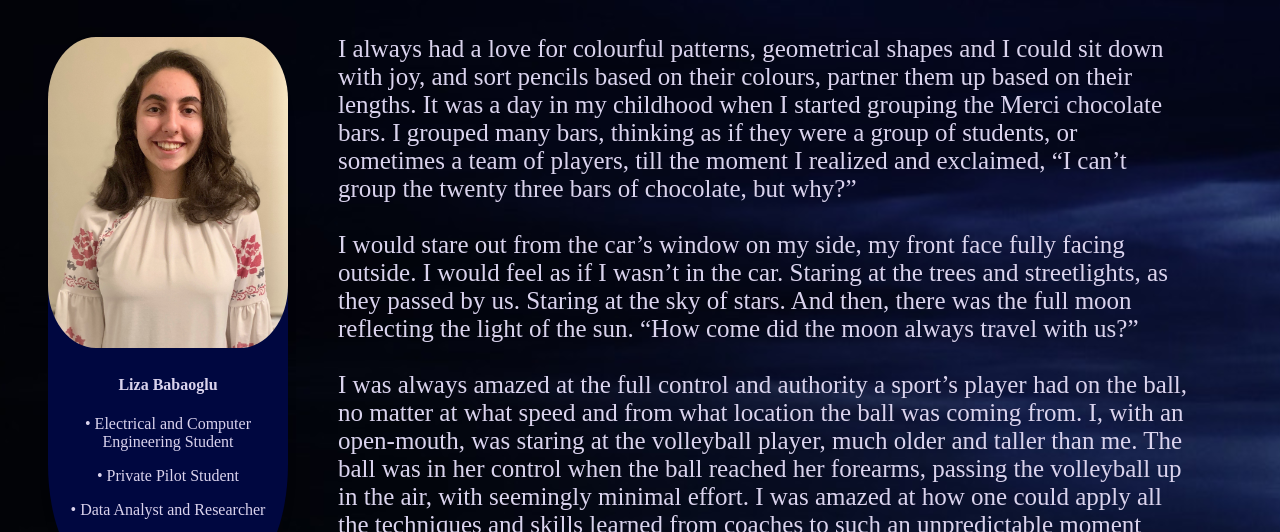
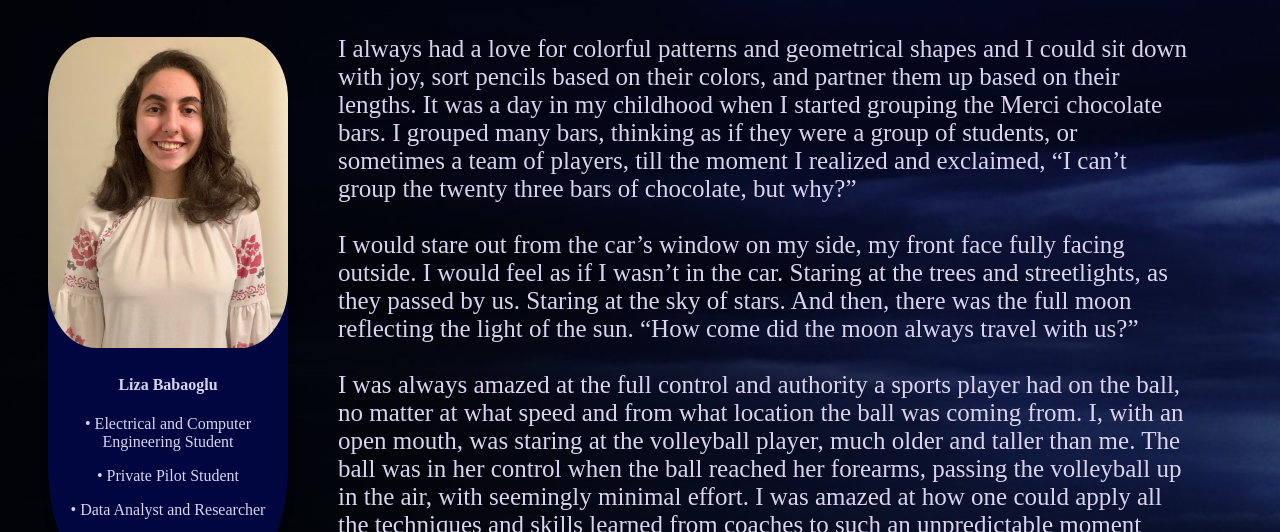
Before and after one commit to liza-babaoglu/Personal_Website, a plain HTML site: page index.html in a window 1280 px wide. Shown: the part 252-784 px from the top of the page. Drawn offline with Linux system fonts and the light colour scheme; files whose address does not match are found by name.

Commit message:
Update index.html

```diff
--- a/index.html
+++ b/index.html
@@ -237,17 +237,17 @@ margin-left: auto;
 </div>
 <p id = "paraAboutMe">
 <br>
- I always had a love for colourful patterns, geometrical shapes and I could sit down with joy, and sort pencils based on their colours, partner them up based on their lengths. It was a day in my childhood when I started grouping the Merci chocolate bars. I grouped many bars, thinking as if they were a group of students, or sometimes a team of players, till the moment I realized and exclaimed, “I can’t group the twenty three bars of chocolate, but why?”
+ I always had a love for colorful patterns and geometrical shapes and I could sit down with joy, sort pencils based on their colors, and partner them up based on their lengths. It was a day in my childhood when I started grouping the Merci chocolate bars. I grouped many bars, thinking as if they were a group of students, or sometimes a team of players, till the moment I realized and exclaimed, “I can’t group the twenty three bars of chocolate, but why?”
 <br>
 <br>
 I would stare out from the car’s window on my side, my front face fully facing outside. I would feel as if I wasn’t in the car. Staring at the trees and streetlights, as they passed by us. Staring at the sky of stars. And then, there was the full moon reflecting the light of the sun. “How come did the moon always travel with us?”
 <br>
 <br>
-I was always amazed at the full control and authority a sport’s player had on the ball, no matter at what speed and from what location the ball was coming from. I, with an open-mouth, was staring at the volleyball player, much older and taller than me. The ball was in her control when the ball reached her forearms, passing the volleyball up in the air, with seemingly minimal effort. I was amazed at how one could apply all the techniques and skills learned from coaches to such an unpredictable moment where the decision making takes only milliseconds. “How can she decide on her next move so quickly, when the ball is coming at her so rapidly?”
+I was always amazed at the full control and authority a sports player had on the ball, no matter at what speed and from what location the ball was coming from. I, with an open mouth, was staring at the volleyball player, much older and taller than me. The ball was in her control when the ball reached her forearms, passing the volleyball up in the air, with seemingly minimal effort. I was amazed at how one could apply all the techniques and skills learned from coaches to such an unpredictable moment where the decision-making takes only milliseconds. “How can she decide on her next move so quickly, when the ball is coming at her so rapidly?”
 <br>
 <br>
-... I’m Liza! The endless questions circulating in my mind from a very young age and my expressions of wonder has allowed me to be who I am today. Yet, I’m still asking, listening, searching and learning. Now, on my journey at the University of Toronto to become an Electrical and Computer Engineer, I find great excitement in learning theoretical strategies, examining real-word applications and practices, and applying the skills to my projects.
-I am very enthusiastic about the aerospace and biomedical fields, and passionate about specializing in software, and signals and systems, with a vision of travelling to space. I am currently working as a Data Analyst and Software Engineering Co-op at Smart Nora, directing the Engineering Athletic Association, and developing software and hardware programming projects. I would love to get to know you and work with you, feel free to reach out to me!
+... I’m Liza! The endless questions circulating in my mind from a very young age and my expressions of wonder have allowed me to be who I am today. Yet, I’m still asking, listening, searching, and learning. Now, on my journey at the University of Toronto to become an Electrical and Computer Engineer, I find great excitement in learning theoretical strategies, examining real-world applications and practices, and applying the skills to my projects.
+I am very enthusiastic about the tech industry and passionate about specializing in software and control systems, with a vision of traveling to space. I would love to get to know you and work with you, feel free to reach out to me!
  </p>
   </div>
 
```
